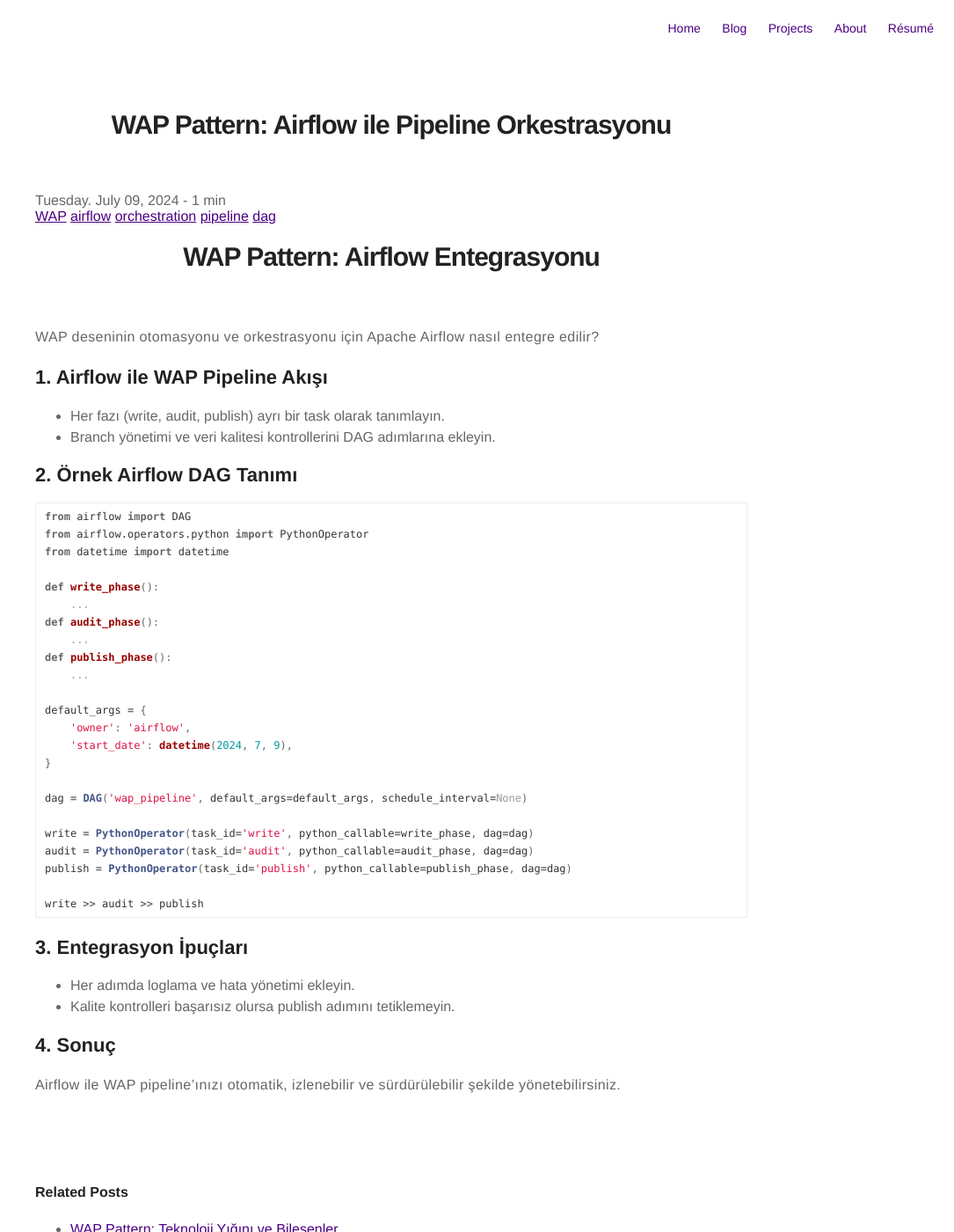
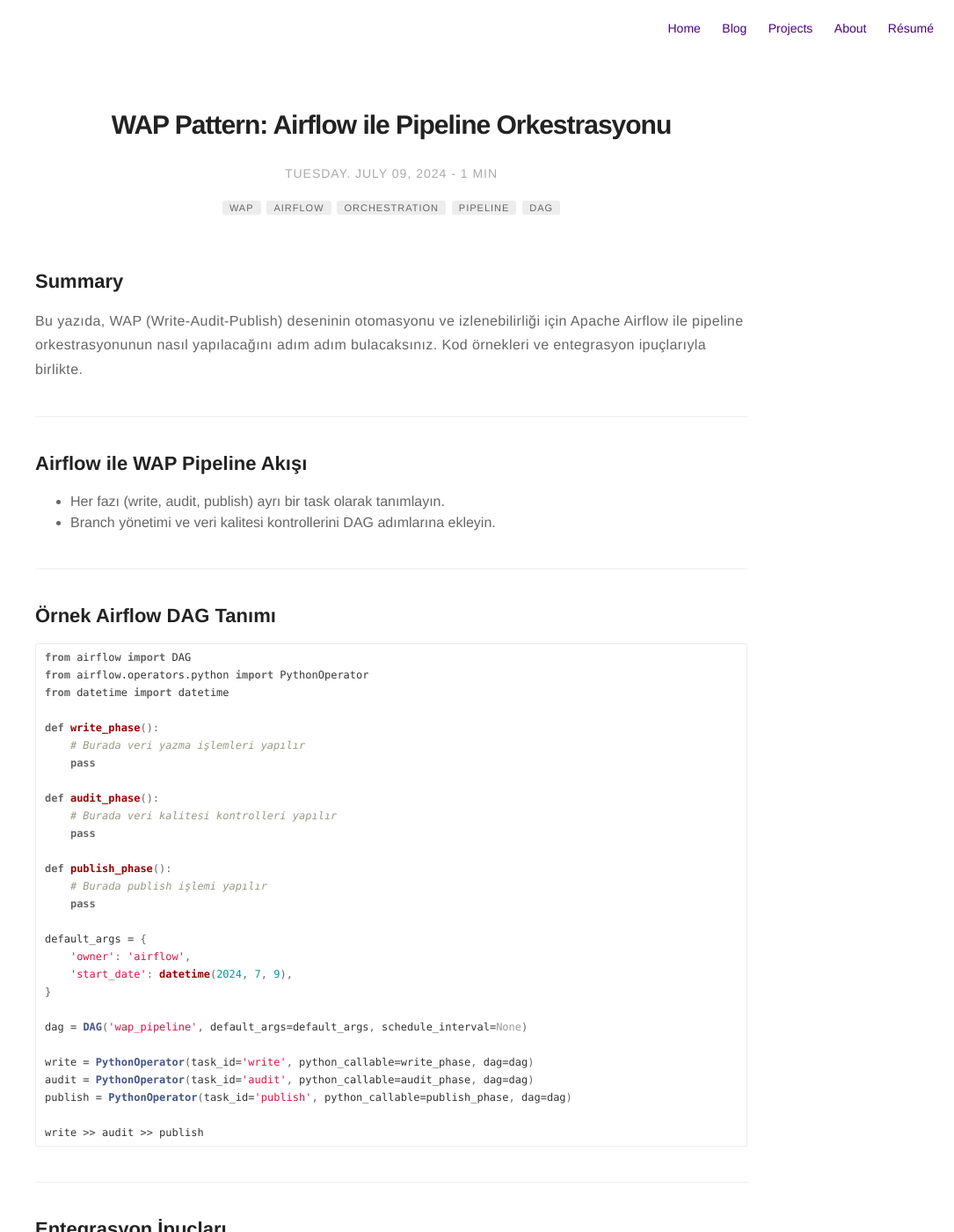
Before and after one commit to rcpbayindir/rcpbayindir.github.io, a Jekyll site: the page built from _posts/2024-07-09-wap-pattern-airflow-integration.markdown, in a window 1280 px wide and 1400 px high. Shown: the whole window at 88% size, without its empty margins (195-1280 px from the left). Built offline with Jekyll 4.4.1, drawn with Linux system fonts in a browser that asks for light colours; our own code applies the rules of GitHub Pages for plain Markdown files; some of the changed text lies outside the part shown.

Commit message:
something changed

````diff
--- a/_posts/2024-07-09-wap-pattern-airflow-integration.markdown
+++ b/_posts/2024-07-09-wap-pattern-airflow-integration.markdown
@@ -1,32 +1,53 @@
 ---
 title: "WAP Pattern: Airflow ile Pipeline Orkestrasyonu"
-date: 2024-07-09
-categories: [data, pipeline, orchestration]
-tags: [WAP, airflow, orchestration, pipeline, dag]
+layout: post
+date: 2024-07-09 10:00
+image: /assets/images/markdown.jpg
+headerImage: false
+tag:
+- WAP
+- airflow
+- orchestration
+- pipeline
+- dag
+star: true
+category: blog
+author: recepbayindir
+description: WAP (Write-Audit-Publish) deseninin Apache Airflow ile otomasyonu ve pipeline orkestrasyonu için pratik bir rehber.
 projects: true
 ---
 
-# WAP Pattern: Airflow Entegrasyonu
+## Summary
 
-WAP deseninin otomasyonu ve orkestrasyonu için Apache Airflow nasıl entegre edilir?
+Bu yazıda, WAP (Write-Audit-Publish) deseninin otomasyonu ve izlenebilirliği için Apache Airflow ile pipeline orkestrasyonunun nasıl yapılacağını adım adım bulacaksınız. Kod örnekleri ve entegrasyon ipuçlarıyla birlikte.
 
-## 1. Airflow ile WAP Pipeline Akışı
+---
+
+## Airflow ile WAP Pipeline Akışı
+
 - Her fazı (write, audit, publish) ayrı bir task olarak tanımlayın.
 - Branch yönetimi ve veri kalitesi kontrollerini DAG adımlarına ekleyin.
 
-## 2. Örnek Airflow DAG Tanımı
+---
 
-```python
+## Örnek Airflow DAG Tanımı
+
+{% highlight python %}
 from airflow import DAG
 from airflow.operators.python import PythonOperator
 from datetime import datetime
 
 def write_phase():
-    ...
+    # Burada veri yazma işlemleri yapılır
+    pass
+
 def audit_phase():
-    ...
+    # Burada veri kalitesi kontrolleri yapılır
+    pass
+
 def publish_phase():
-    ...
+    # Burada publish işlemi yapılır
+    pass
 
 default_args = {
     'owner': 'airflow',
@@ -40,12 +61,25 @@ audit = PythonOperator(task_id='audit', python_callable=audit_phase, dag=dag)
 publish = PythonOperator(task_id='publish', python_callable=publish_phase, dag=dag)
 
 write >> audit >> publish
-```
+{% endhighlight %}
 
-## 3. Entegrasyon İpuçları
+---
+
+## Entegrasyon İpuçları
+
 - Her adımda loglama ve hata yönetimi ekleyin.
 - Kalite kontrolleri başarısız olursa publish adımını tetiklemeyin.
+- Gelişmiş izlenebilirlik için Airflow XCom ve loglarını kullanın.
 
-## 4. Sonuç
+---
 
-Airflow ile WAP pipeline'ınızı otomatik, izlenebilir ve sürdürülebilir şekilde yönetebilirsiniz.
+## Görsel: Pipeline Akışı
+
+![Airflow DAG Akışı](/assets/images/markdown.jpg)
+<figcaption class="caption">Örnek Airflow DAG akışı: Write → Audit → Publish</figcaption>
+
+---
+
+## Sonuç
+
+Airflow ile WAP pipeline'ınızı otomatik, izlenebilir ve sürdürülebilir şekilde yönetebilirsiniz. Kodunuzu modüler ve test edilebilir tutmak, uzun vadede bakım kolaylığı sağlar.
````
